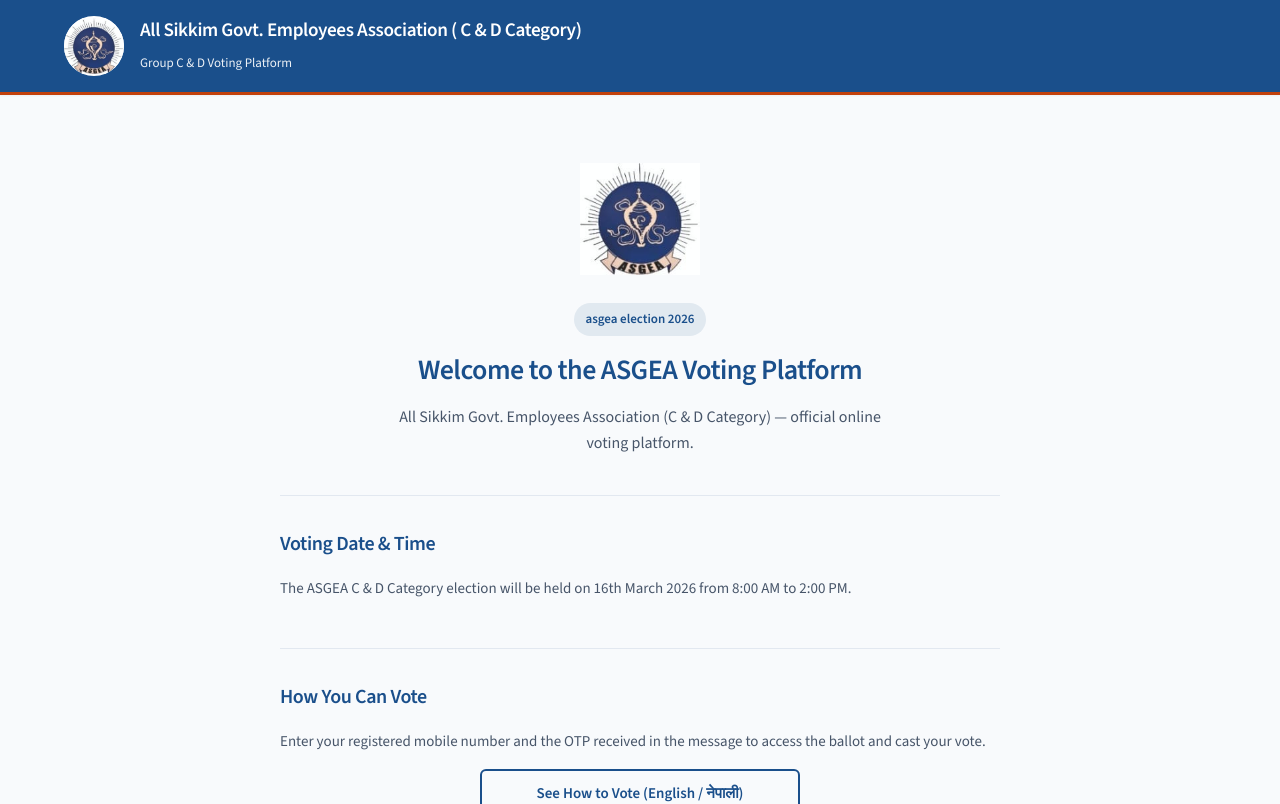
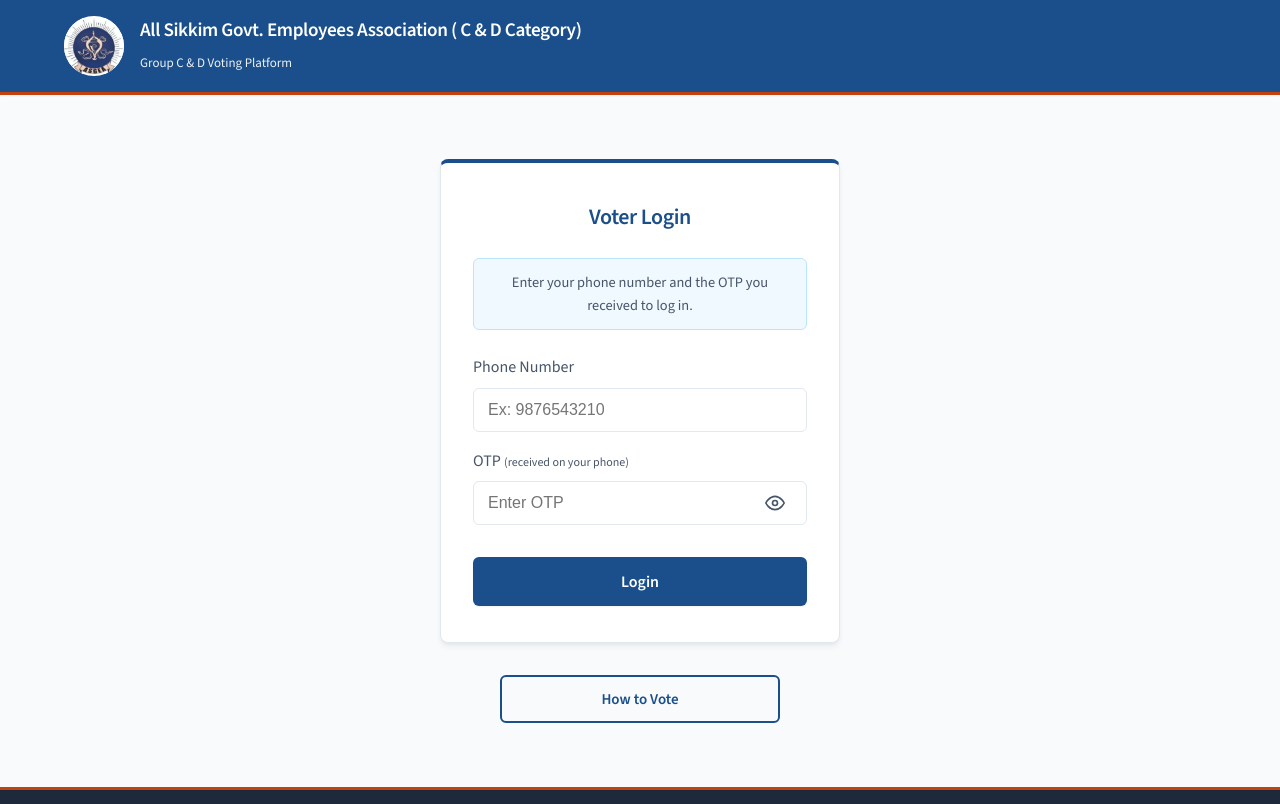
Before and after one commit to Waglogy/All-Sikiim-Employees-Assocation-voting-frontend-, a Next.js app: page / in a window 1280 px wide. Shown: the top 804 px of the page. Built offline with nearby package versions, Linux system fonts and the light colour scheme; no server answers.

Commit message:
feat: Replace LandingPage with VotingScheduleGate in Home component and redirect LoginPage to root. Updated the main page to display the voting schedule and streamlined the login process by redirecting users to the home page.

```diff
--- a/src/app/page.tsx
+++ b/src/app/page.tsx
@@ -1,9 +1,9 @@
-import LandingPage from "@/components/LandingPage";
+import VotingScheduleGate from '@/components/VotingScheduleGate';
 
 export default function Home() {
   return (
-    <div className="container">
-      <LandingPage />
+    <div className="container login-wrapper">
+      <VotingScheduleGate />
     </div>
   );
 }
--- /dev/null
+++ b/src/components/VotingScheduleGate.module.css
@@ -0,0 +1,24 @@
+.box {
+  max-width: 420px;
+  margin: 0 auto;
+  padding: 2rem 1.5rem;
+  text-align: center;
+  background: var(--card-bg);
+  border: 1px solid var(--border-color);
+  border-radius: var(--radius-lg);
+  box-shadow: var(--shadow-md);
+}
+
+.title {
+  font-size: 1.25rem;
+  font-weight: 700;
+  color: var(--primary-color);
+  margin-bottom: 0.75rem;
+  line-height: 1.3;
+}
+
+.text {
+  font-size: 0.9375rem;
+  color: var(--text-secondary);
+  line-height: 1.5;
+}
--- /dev/null
+++ b/src/components/VotingScheduleGate.tsx
@@ -0,0 +1,87 @@
+'use client';
+
+import { useState, useEffect, useMemo, useRef } from 'react';
+import LoginPageContent from './LoginPageContent';
+import styles from './VotingScheduleGate.module.css';
+
+const STARTS_AT_ENV = typeof process !== 'undefined' ? process.env.NEXT_PUBLIC_VOTING_STARTS_AT : '';
+const ENDS_AT_ENV = typeof process !== 'undefined' ? process.env.NEXT_PUBLIC_VOTING_ENDS_AT : '';
+
+function parseLocalDateTime(value: string): Date | null {
+  const s = (value || '').trim();
+  if (!s) return null;
+  const match = /^(\d{4})-(\d{2})-(\d{2})T(\d{1,2}):(\d{2})(?::(\d{2}))?(?:\.\d+)?(?:Z|[+-]\d{2}:?\d{2})?$/i.exec(s);
+  if (!match) return null;
+  const year = parseInt(match[1], 10);
+  const month = parseInt(match[2], 10) - 1;
+  const day = parseInt(match[3], 10);
+  const hour = parseInt(match[4], 10);
+  const min = parseInt(match[5], 10);
+  const sec = match[6] ? parseInt(match[6], 10) : 0;
+  const d = new Date(year, month, day, hour, min, sec);
+  return Number.isNaN(d.getTime()) ? null : d;
+}
+
+function formatStartEnd(start: Date, end: Date): { startStr: string; endStr: string } {
+  const startStr = start.toLocaleString(undefined, { dateStyle: 'long', timeStyle: 'short' });
+  const endStr = end.toLocaleString(undefined, { dateStyle: 'long', timeStyle: 'short' });
+  return { startStr, endStr };
+}
+
+type Phase = 'before' | 'during' | 'ended';
+
+export default function VotingScheduleGate() {
+  const [, setNow] = useState(() => new Date());
+  const [phase, setPhase] = useState<Phase>('during');
+  const hasReloadedForEnded = useRef(false);
+
+  const startAt = useMemo(() => parseLocalDateTime(STARTS_AT_ENV ?? ''), []);
+  const endAt = useMemo(() => parseLocalDateTime(ENDS_AT_ENV ?? ''), []);
+
+  useEffect(() => {
+    if (!startAt || !endAt) {
+      return;
+    }
+    const update = () => {
+      const t = new Date();
+      setNow(t);
+      if (t.getTime() < startAt.getTime()) setPhase('before');
+      else if (t.getTime() < endAt.getTime()) setPhase('during');
+      else {
+        setPhase('ended');
+        if (!hasReloadedForEnded.current && typeof window !== 'undefined') {
+          hasReloadedForEnded.current = true;
+          window.location.reload();
+        }
+      }
+    };
+    update();
+    const interval = setInterval(update, 60_000);
+    return () => clearInterval(interval);
+  }, [startAt, endAt]);
+
+  if (!startAt || !endAt) {
+    return <LoginPageContent />;
+  }
+
+  if (phase === 'before' && startAt && endAt) {
+    const { startStr } = formatStartEnd(startAt, endAt);
+    return (
+      <div className={styles.box}>
+        <p className={styles.title}>Voting will start at 8:00 AM on 16th March 2026</p>
+        <p className={styles.text}>Login will be available from {startStr}.</p>
+      </div>
+    );
+  }
+
+  if (phase === 'ended') {
+    return (
+      <div className={styles.box}>
+        <p className={styles.title}>Voting time ended</p>
+        <p className={styles.text}>Voting closed at 2:00 PM on 16th March 2026. Thank you.</p>
+      </div>
+    );
+  }
+
+  return <LoginPageContent />;
+}
```
Also changed, not shown: src/app/login/page.tsx (+2 -6 lines).
